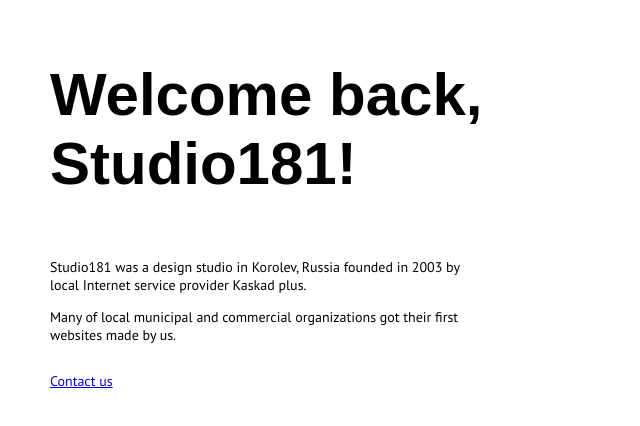
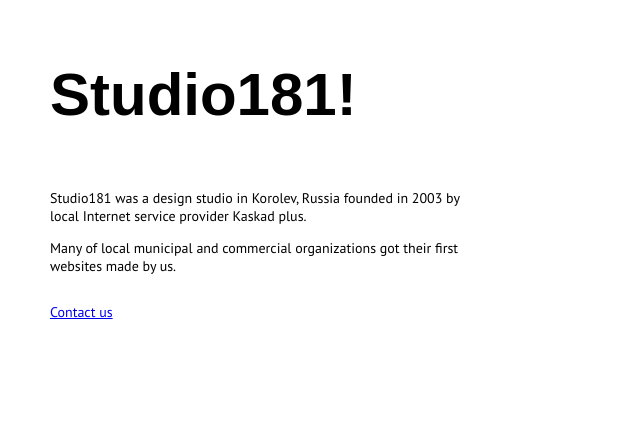
Before and after one commit to romanstrakhov/studio181, a plain HTML site: page index.html in a window 1280 px wide. Shown: the whole page, without its empty margins (0-640 px from the left). Drawn offline with Linux system fonts and the light colour scheme; a web font is replaced by a local one.

Commit message:
Update index.html

```diff
--- a/index.html
+++ b/index.html
@@ -42,7 +42,7 @@
     </style>
   </head>
   <body>
-    <p id="welcome">Welcome back,<br>Studio181!</p>
+    <p id="welcome"><!--Welcome back,<br>-->Studio181!</p>
     <div class="text">
       <p>Studio181 was a design studio in Korolev, Russia founded in 2003 by local Internet service provider Kaskad plus.</p>
       <p>Many of local municipal and commercial organizations got their first websites made by us.</p>
```
